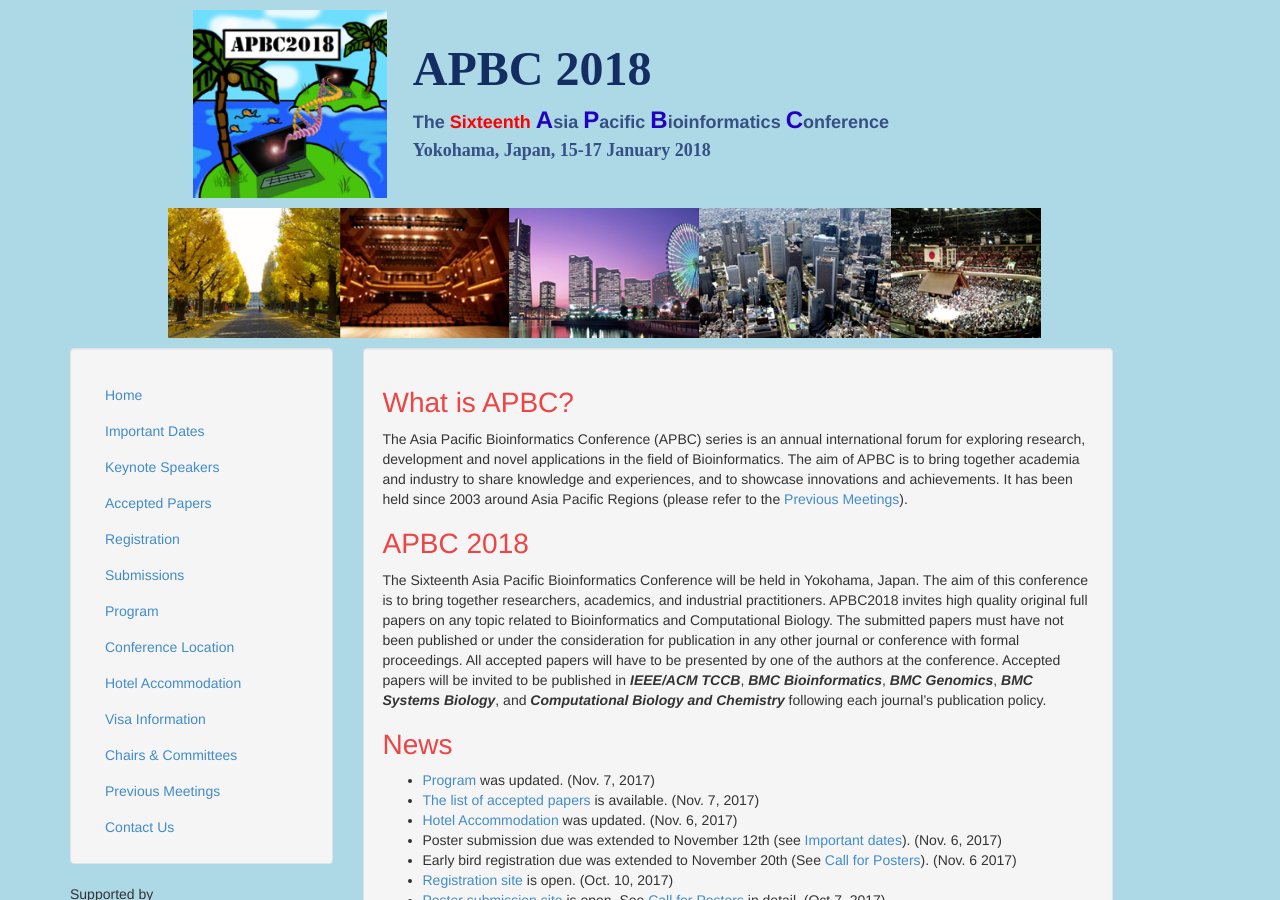
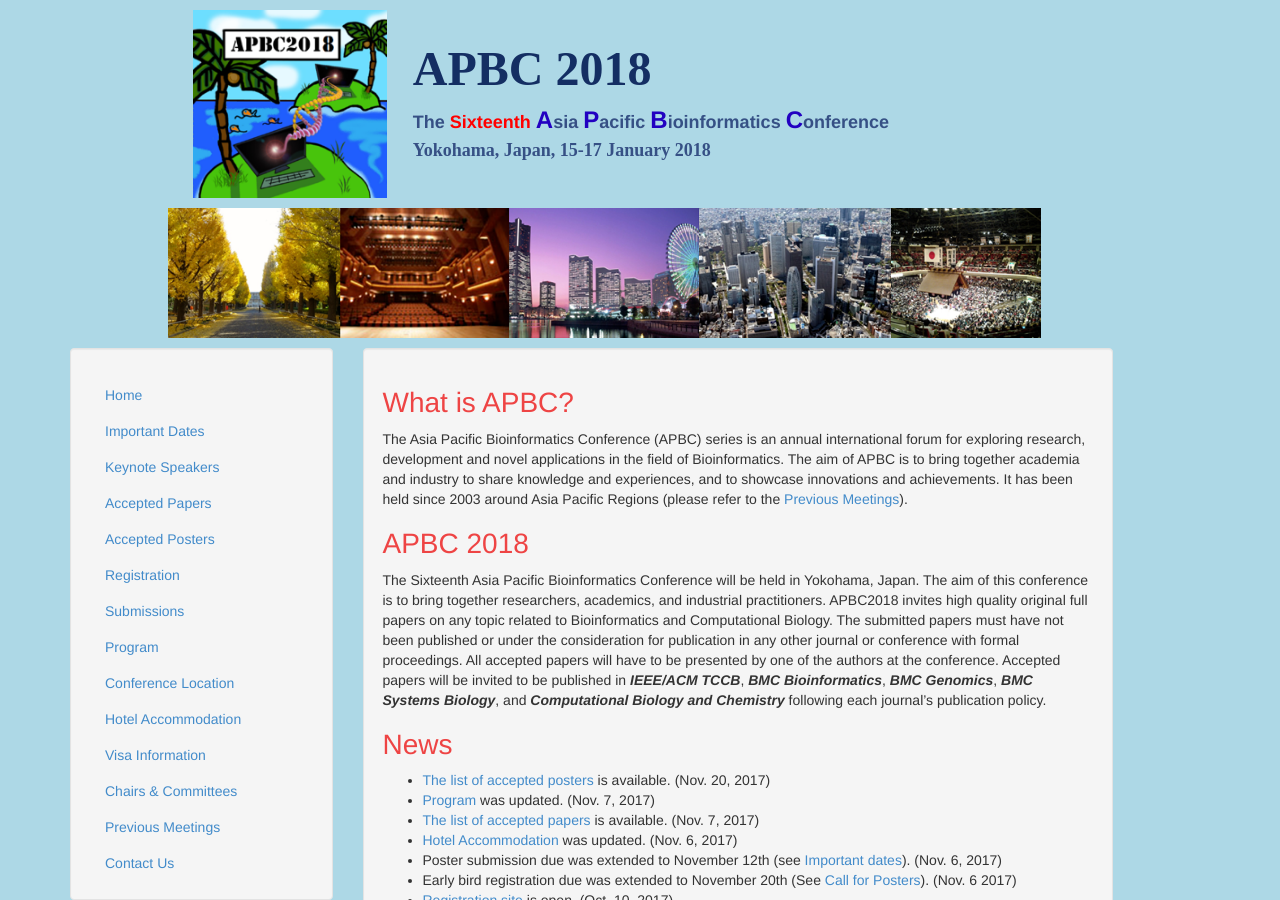
Before and after one commit to APBC2018/apbc2018.github.io, a Jekyll site: the page built from index.md, in a window 1280 px wide and 900 px high. Built offline with Jekyll 4.4.1, drawn with Linux system fonts in a browser that asks for light colours; our own code applies the rules of GitHub Pages for plain Markdown files.

Commit message:
accepted posters

```diff
--- a/_data/nav.yml
+++ b/_data/nav.yml
@@ -9,6 +9,9 @@
 
 - title: "Accepted Papers"
   href: "/accepted_papers.html"
+
+- title: "Accepted Posters"
+  href: "/accepted_posters.html"
 
 - title: "Registration"
   href: "/registration.html"
--- a/index.md
+++ b/index.md
@@ -12,6 +12,7 @@ The Sixteenth Asia Pacific Bioinformatics Conference will be held in Yokohama, J
 
 # News
 
+* [The list of accepted posters](/accepted_posters.html) is available. (Nov. 20, 2017)
 * [Program](/program.html) was updated. (Nov. 7, 2017)
 * [The list of accepted papers](/accepted_papers.html) is available. (Nov. 7, 2017)
 * [Hotel Accommodation](/hotel.html) was updated. (Nov. 6, 2017)
```
